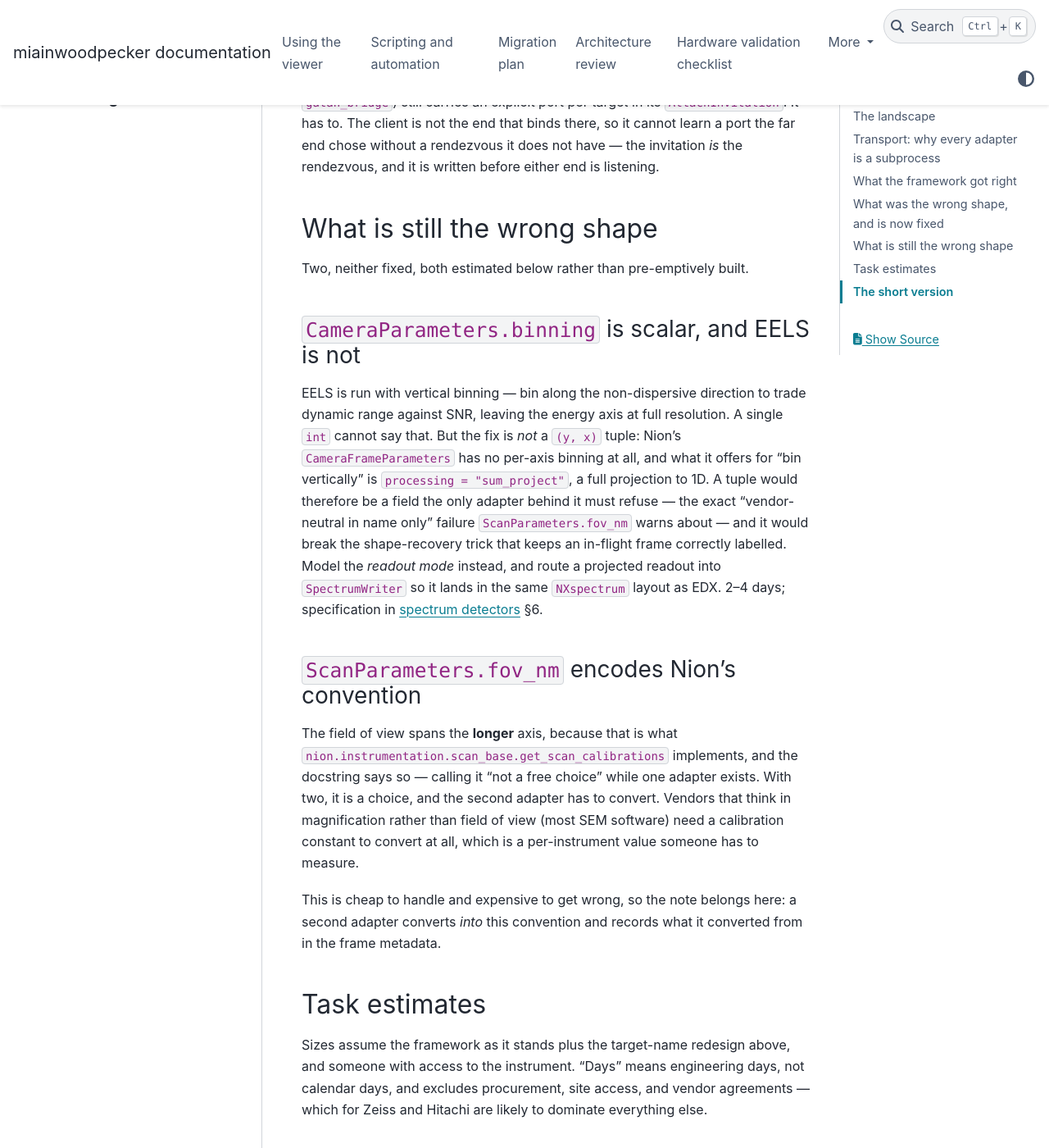
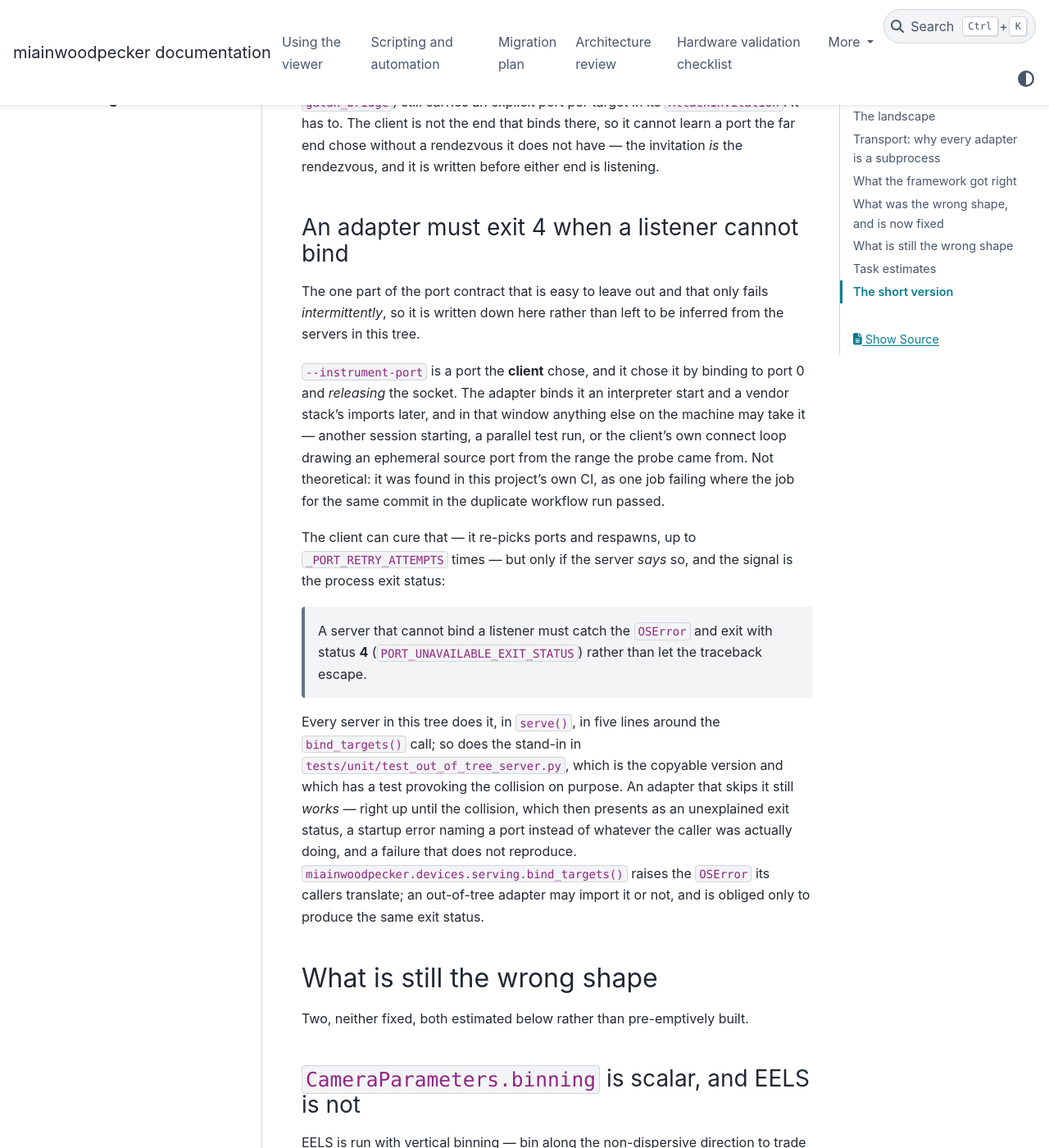
Before and after one commit to msarahan/miainwoodpecker, a Sphinx documentation site: the page built from docs/vendor-support.md, in a window 1280 px wide and 1400 px high, scrolled down 17425 px. Shown: the whole window at 82% size. Built offline with Sphinx 7.4.7 and the PyData theme 0.15.4, drawn with Linux system fonts in a browser that asks for light colours; the version number could not be read and is left out.

Commit message:
Make the out-of-tree stand-in survive losing its port (#31)
`_free_port()` picks a port by binding to port 0 and *releasing* the
socket, so the port is reserved by convention only until the spawned
server binds it an interpreter start and a vendor stack's imports later.
Every server in this tree answers a lost port by exiting with
PORT_UNAVAILABLE_EXIT_STATUS, which the client cures by re-picking ports
and respawning. The stand-in vendor server in test_out_of_tree_server.py
did not: it let the OSError escape as a traceback, so a collision reached
the client as an unexplained exit status and every test in that file
asserting on the client's *own* startup diagnostic failed with a message
about a port instead — seen on CI as the missing-endpoint test failing
with "Regex pattern did not match" over server output reading
"OSError: [Errno 98] Address already in use".

The stub now translates the bind failure the way the real servers do,
which is the point of that file: it is meant to be an honest, copyable
example of what an out-of-tree adapter has to implement. A new test
provokes the collision deterministically — the client is handed a port
this process is holding on the first spawn and a real one afterwards —
and pins both that the session opens and that it cost two spawns.
Reverting the stub's sys.exit to `raise` reproduces the original CI
traceback against that test, which is how the cure was checked rather
than by watching a green run.

test_port_collision.py's serve_everything() stub had the identical hole,
in the file whose whole subject is port collisions, and now exits the
same way. docs/vendor-support.md did not state the requirement anywhere,
so it now does, next to the port contract it belongs to.

Separately, every workflow ran twice per push: `pull_request` and `push`
to 'claude/**' both fired, eight runs where four would do. Three of the
four carried a comment claiming the concurrency group collapsed the pair,
and it could not — github.ref is refs/heads/... for one event and
refs/pull/N/merge for the other, so they never share a group. `push` is
now main only. This is not why the flake happened: both runs are
GitHub-hosted, so they are separate VMs that cannot contend for a port,
and the collision was inside one job. It halves the CI bill, not the race.

Co-authored-by: Claude Opus 5 <noreply@anthropic.com>

```diff
--- a/docs/vendor-support.md
+++ b/docs/vendor-support.md
@@ -618,6 +618,40 @@ end that binds there, so it cannot learn a port the far end chose
 without a rendezvous it does not have — the invitation *is* the
 rendezvous, and it is written before either end is listening.
 
+### An adapter must exit 4 when a listener cannot bind
+
+The one part of the port contract that is easy to leave out and that only
+fails *intermittently*, so it is written down here rather than left to be
+inferred from the servers in this tree.
+
+`--instrument-port` is a port the **client** chose, and it chose it by
+binding to port 0 and *releasing* the socket. The adapter binds it an
+interpreter start and a vendor stack's imports later, and in that window
+anything else on the machine may take it — another session starting, a
+parallel test run, or the client's own connect loop drawing an ephemeral
+source port from the range the probe came from. Not theoretical: it was
+found in this project's own CI, as one job failing where the job for the
+same commit in the duplicate workflow run passed.
+
+The client can cure that — it re-picks ports and respawns, up to
+`_PORT_RETRY_ATTEMPTS` times — but only if the server *says* so, and the
+signal is the process exit status:
+
+> A server that cannot bind a listener must catch the `OSError` and exit
+> with status **4** (`PORT_UNAVAILABLE_EXIT_STATUS`) rather than let the
+> traceback escape.
+
+Every server in this tree does it, in `serve()`, in five lines around the
+`bind_targets()` call; so does the stand-in in
+`tests/unit/test_out_of_tree_server.py`, which is the copyable version
+and which has a test provoking the collision on purpose. An adapter that
+skips it still *works* — right up until the collision, which then
+presents as an unexplained exit status, a startup error naming a port
+instead of whatever the caller was actually doing, and a failure that
+does not reproduce. `miainwoodpecker.devices.serving.bind_targets()`
+raises the `OSError` its callers translate; an out-of-tree adapter may
+import it or not, and is obliged only to produce the same exit status.
+
 ## What is still the wrong shape
 
 Two, neither fixed, both estimated below rather than pre-emptively built.
```
Also changed, not shown: changelog.md (+53 -0 lines), 6 other files.
